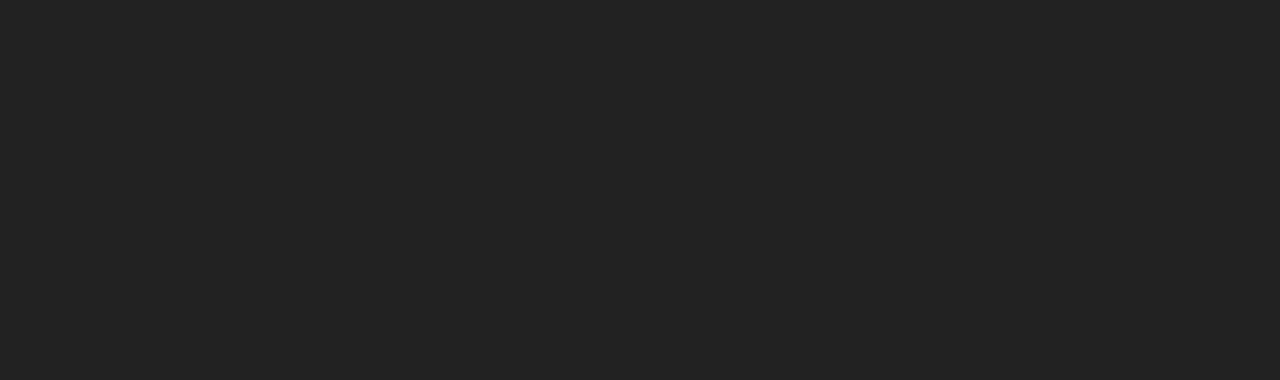
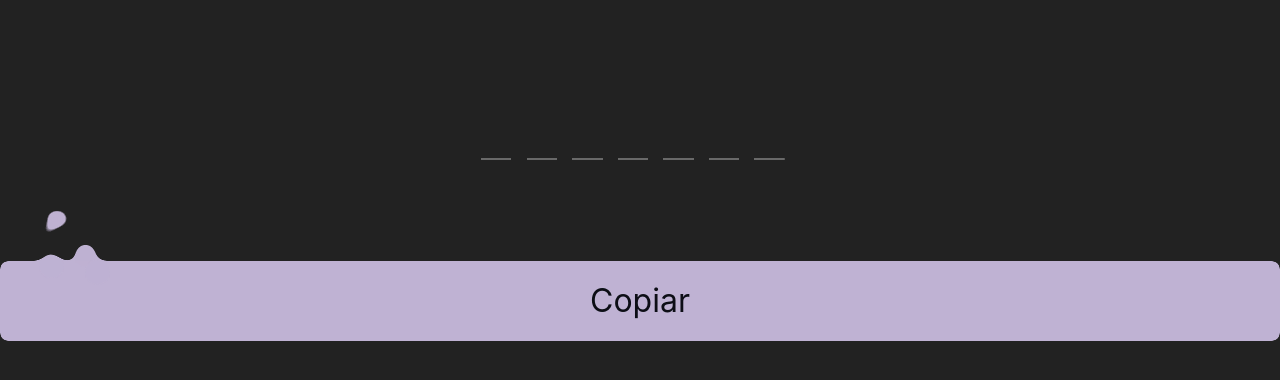
Before and after one commit to theonlybenjamin/quimicalcase, an Angular app: page /url in a window 1280 px wide. Before the commit this address led to /. Shown: the top 380 px of the page. Built offline with nearby package versions, Linux system fonts and the light colour scheme.

Commit message:
agregando icono

```diff
--- a/src/app/app-routing.module.ts
+++ b/src/app/app-routing.module.ts
@@ -1,10 +1,14 @@
 import { NgModule } from '@angular/core';
 import { RouterModule, Routes } from '@angular/router';
 import { TrackidComponent } from './components/trackid/trackid.component';
+import { UrlMakerComponent } from './components/url-maker/url-maker.component';
 
 const routes: Routes = [{
   path: '',
   component: TrackidComponent
+}, {
+  path: 'url',
+  component: UrlMakerComponent
 }];
 
 @NgModule({
--- a/src/app/app.module.ts
+++ b/src/app/app.module.ts
@@ -5,16 +5,20 @@
 import { AppComponent } from './app.component';
 import { TrackidComponent } from './components/trackid/trackid.component';
 import { HttpClientModule } from '@angular/common/http';
+import { UrlMakerComponent } from './components/url-maker/url-maker.component';
+import { ReactiveFormsModule } from '@angular/forms';
 
 @NgModule({
   declarations: [
     AppComponent,
-    TrackidComponent
+    TrackidComponent,
+    UrlMakerComponent
   ],
   imports: [
     BrowserModule,
     AppRoutingModule,
     HttpClientModule,
+    ReactiveFormsModule
   ],
   providers: [],
   bootstrap: [AppComponent]
--- a/src/app/components/trackid/trackid.component.html
+++ b/src/app/components/trackid/trackid.component.html
@@ -1,8 +1,8 @@
-<div class="container px-1 px-md-4 py-5 mx-auto">
+<div class="container px-1 px-md-4 py-5 mx-auto responsive-pd">
     <div class="card">
         <div class="row d-flex justify-content-between px-3 top">
             <div class="d-flex flex-column">
-                <h5>Tracking Id. <span class="font-weight-bold" style="color: #BFB2D3">{{trackId}}</span></h5>
+                <h5>Tracking Id. <span class="font-weight-bold" style="color: #9F89C1">{{trackId}}</span></h5>
                 <p><span class="font-weight-bold">{{ cliente }}</span></p>
             </div>
             <div class="d-flex flex-column text-sm-right">
--- a/src/app/components/trackid/trackid.component.scss
+++ b/src/app/components/trackid/trackid.component.scss
@@ -100,7 +100,7 @@
 
 #progressbar li.active:before,
 #progressbar li.active:after {
-    background: #BFB2D3;
+    background: #9F89C1;
 }
 
 #progressbar li.active:before {
@@ -163,5 +163,10 @@
     }
     .card{
         margin-top: initial;
+        margin-bottom: initial;
+    }
+    .responsive-pd {
+        padding-top: 15px !important;
+        padding-bottom: 0px !important;
     }
 }
--- /dev/null
+++ b/src/app/components/url-maker/url-maker.component.html
@@ -0,0 +1,31 @@
+<input maxlength='7' [formControl]="trackId"/>
+<div style="display: flex; align-content: center; justify-content: center; flex-direction: column; text-align: center">
+    <svg xmlns="http://www.w3.org/2000/svg" version="1.1">
+        <defs>
+            <filter id="gooey">
+                <!-- in="sourceGraphic" -->
+                <feGaussianBlur in="SourceGraphic" stdDeviation="5" result="blur" />
+                <feColorMatrix in="blur" type="matrix" values="1 0 0 0 0  0 1 0 0 0  0 0 1 0 0  0 0 0 19 -9" result="highContrastGraphic" />
+                <feComposite in="SourceGraphic" in2="highContrastGraphic" operator="atop" />
+            </filter>
+        </defs>
+    </svg>
+
+    <button id="gooey-button" (click)="clickToCopy()" [disabled]="trackId === null || undefined">
+        Copiar
+        <span class="bubbles">
+            <span class="bubble"></span>
+            <span class="bubble"></span>
+            <span class="bubble"></span>
+            <span class="bubble"></span>
+            <span class="bubble"></span>
+            <span class="bubble"></span>
+            <span class="bubble"></span>
+            <span class="bubble"></span>
+            <span class="bubble"></span>
+            <span class="bubble"></span>
+        </span>
+    </button>
+
+    <span class="text-white" *ngIf="isCopied">¡Copiado!</span>
+</div>
--- /dev/null
+++ b/src/app/components/url-maker/url-maker.component.scss
@@ -0,0 +1,102 @@
+$char-w: 1ch;
+$gap: .5*$char-w;
+$n-char: 7;
+$in-w: $n-char*($char-w + $gap);
+
+input {
+	display: block;
+	margin: 2em auto;
+	border: none;
+	padding: 0;
+	width: $in-w;
+	background: repeating-linear-gradient(90deg,
+		dimgrey 0, dimgrey $char-w,
+		transparent 0, transparent $char-w + $gap)
+		0 100%/ #{$in-w - $gap} 2px no-repeat;
+	font: 5ch droid sans mono, consolas, monospace;
+	letter-spacing: $gap;
+	color: white;
+	&:focus {
+		outline: none;
+		color: dodgerblue;
+	}
+}
+$prime: #BFB2D3;
+$second: #0c1016;
+
+body,
+html {
+  align-items: center;
+  background-color: $second;
+  display: flex;
+  font-family: 'Roboto';
+  font-size: 10px;
+  height: 100%;
+  justify-content: center;
+  margin: 0;
+  padding: 0;
+  width: 100%;
+}
+* {
+  box-sizing: border-box;
+}
+svg {
+  position: absolute;
+  top: -4000px;
+  left: -4000px;
+}
+#gooey-button {
+  padding: 1rem;
+  font-size: 2rem;
+  border: none;
+  color: $second;
+  filter: url('#gooey');
+  position: relative;
+  background-color: $prime;
+
+  &:focus {
+    outline: none;
+  }
+  .bubbles {
+    position: absolute;
+    top: 0;
+    left: 0;
+    bottom: 0;
+    right: 0;
+
+    .bubble {
+      background-color: $prime;
+      border-radius: 100%;
+      position: absolute;
+      top: 0;
+      left: 0;
+      display: block;
+      z-index: -1;
+
+      @for $bubble from 1 through 10 {
+        &:nth-child(#{$bubble}) {
+          $size: 25px;
+          left: (random(90) + 10)+px;
+          width: $size;
+          height: $size;
+          animation: move-#{$bubble} #{3 + $bubble*0.02}s infinite;
+          animation-delay: #{$bubble*0.2}s;
+        }
+      }
+    }
+  }
+}
+@for $bubble from 1 through 10 {
+  @keyframes move-#{$bubble} {
+    0% {
+      transform: translate(0, 0);
+    }
+    99% {
+      transform: translate(0, -(random(80) + 50)+px);
+    }
+    100% {
+      transform: translate(0, 0);
+      opacity: 0;
+    }
+  }
+}
--- /dev/null
+++ b/src/app/components/url-maker/url-maker.component.ts
@@ -0,0 +1,32 @@
+import { Component, OnInit } from '@angular/core';
+import { FormControl } from '@angular/forms';
+
+@Component({
+  selector: 'app-url-maker',
+  templateUrl: './url-maker.component.html',
+  styleUrls: ['./url-maker.component.scss']
+})
+export class UrlMakerComponent implements OnInit {
+
+  trackId = new FormControl('');
+  isCopied = false;
+  constructor() { }
+
+  ngOnInit(): void {
+  }
+
+  clickToCopy() {
+    const selBox = document.createElement('textarea');
+    selBox.style.position = 'fixed';
+    selBox.style.left = '0';
+    selBox.style.top = '0';
+    selBox.style.opacity = '0';
+    selBox.value = `=HIPERVINCULO("https://quimicalcase.netlify.app/?id=${this.trackId.value}","${this.trackId.value}")`;
+    document.body.appendChild(selBox);
+    selBox.focus();
+    selBox.select();
+    document.execCommand('copy');
+    document.body.removeChild(selBox);
+    this.isCopied = true;
+  }
+}
```
Also changed, not shown: 2 other files (tests, documents, lock files or other folders).
